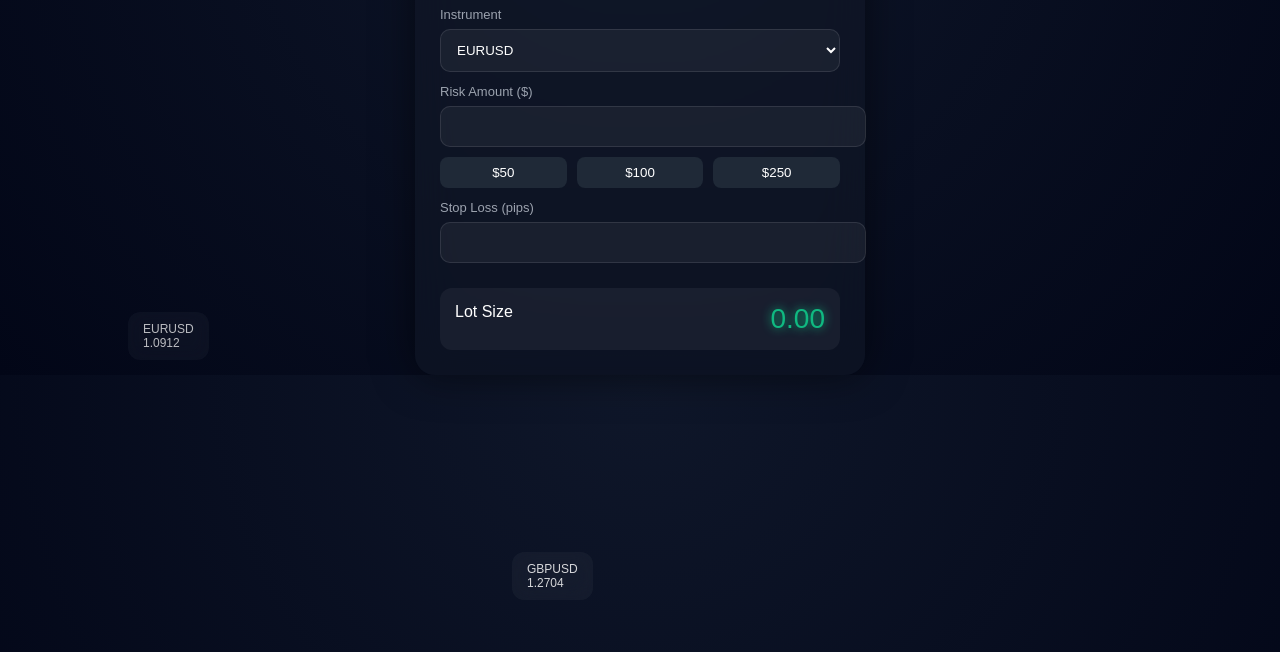
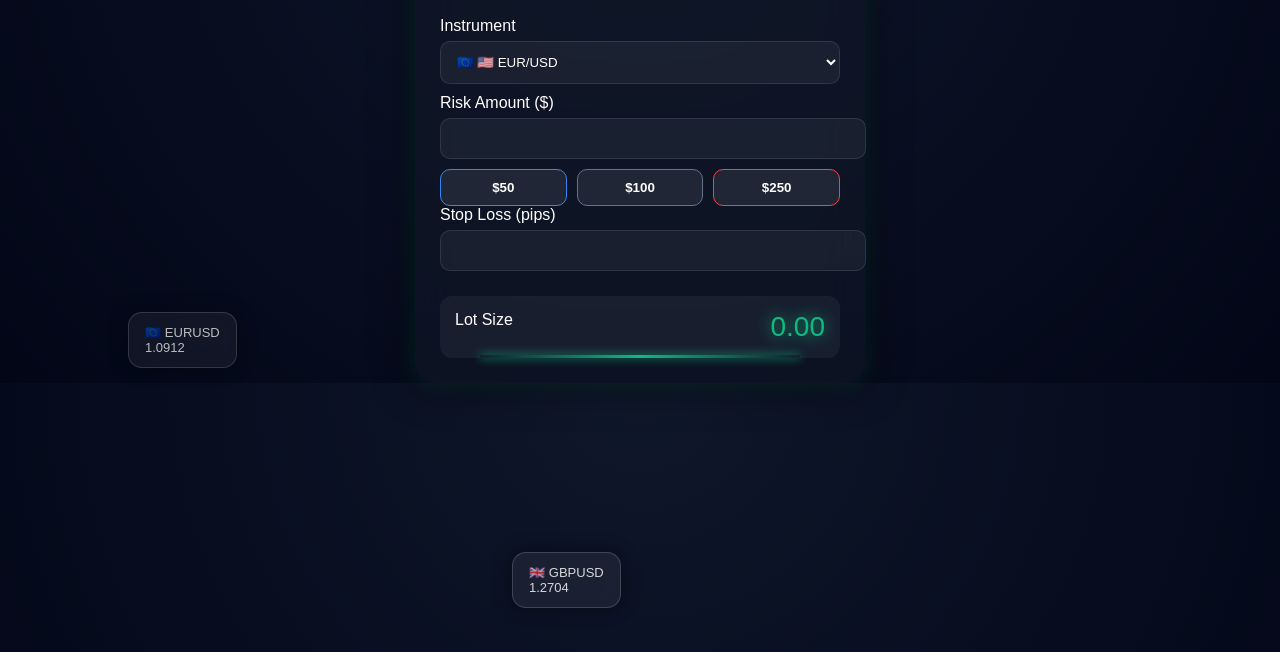
Before and after one commit to sahilchauhan2105/forex-calculator, a plain HTML site: page index.html in a window 1280 px wide. Shown: the part 148-800 px from the top of the page. Drawn offline with Linux system fonts and the light colour scheme.

Commit message:
Update index.html

```diff
--- a/index.html
+++ b/index.html
@@ -7,15 +7,15 @@
 <title>Sahil FX Calculator</title>
 
 <meta name="theme-color" content="#0b1220">
-<meta name="description" content="Forex Position Size Calculator by Sahil">
-
 <link rel="manifest" href="manifest.json">
 
 <style>
 body {
   margin: 0;
   font-family: sans-serif;
-  background: radial-gradient(circle at top, #0f172a, #020617);
+  background:
+    radial-gradient(circle at top, #0f172a, #020617),
+    radial-gradient(circle at 80% 20%, rgba(16,185,129,0.15), transparent 40%);
   color: white;
   overflow: hidden;
 }
@@ -30,12 +30,15 @@ body {
 
 .card {
   position: absolute;
-  padding: 10px 15px;
-  border-radius: 12px;
-  background: rgba(255,255,255,0.05);
-  backdrop-filter: blur(10px);
-  font-size: 12px;
+  padding: 12px 16px;
+  border-radius: 14px;
+  background: rgba(255,255,255,0.08);
+  backdrop-filter: blur(15px);
+  border: 1px solid rgba(255,255,255,0.2);
+  box-shadow: 0 0 20px rgba(0,0,0,0.5);
+  font-size: 13px;
   animation: floatUp 12s linear infinite;
+  opacity: 0.9;
 }
 
 .card:nth-child(1) { left: 10%; animation-delay: 0s; }
@@ -51,30 +54,40 @@ body {
 
 /* CONTAINER */
 .container {
+  position: relative;
+  z-index: 10;
   width: 90%;
   max-width: 400px;
   margin: auto;
   margin-top: 60px;
   padding: 25px;
   border-radius: 20px;
+
   background: rgba(17,24,39,0.6);
   backdrop-filter: blur(20px);
-  box-shadow: 0 0 40px rgba(0,0,0,0.5);
+
+  box-shadow:
+    0 0 40px rgba(0,0,0,0.6),
+    0 0 20px rgba(16,185,129,0.2);
 }
 
-/* TITLE */
+/* HEADER */
 h2 {
   text-align: center;
-  margin-bottom: 20px;
 }
 
-/* LABEL */
-label {
-  font-size: 13px;
+.title-main {
+  color: #10b981;
+  font-size: 22px;
+  font-weight: bold;
+}
+
+.title-sub {
+  font-size: 12px;
   color: #9ca3af;
 }
 
-/* INPUT PREMIUM */
+/* INPUT */
 input, select {
   width: 100%;
   padding: 12px;
@@ -89,22 +102,26 @@ input, select {
 .quick-risk {
   display: flex;
   gap: 10px;
-  margin-bottom: 10px;
 }
 
 .quick-risk button {
   flex: 1;
-  padding: 8px;
-  border-radius: 8px;
+  padding: 10px;
+  border-radius: 10px;
   border: none;
-  background: #1f2937;
+  font-weight: bold;
   color: white;
-  cursor: pointer;
+  background: rgba(255,255,255,0.08);
+  transition: 0.3s;
 }
 
+.quick-risk button:nth-child(1) { border: 1px solid #3b82f6; }
+.quick-risk button:nth-child(2) { border: 1px solid #64748b; }
+.quick-risk button:nth-child(3) { border: 1px solid #ef4444; }
+
 .quick-risk button:hover {
-  background: #10b981;
-  color: black;
+  transform: scale(1.05);
+  box-shadow: 0 0 15px rgba(255,255,255,0.2);
 }
 
 /* RESULT */
@@ -113,35 +130,43 @@ input, select {
   background: rgba(255,255,255,0.05);
   padding: 15px;
   border-radius: 12px;
+  position: relative;
 }
 
-.row {
-  display: flex;
-  justify-content: space-between;
+.result::after {
+  content: "";
+  position: absolute;
+  bottom: 0;
+  left: 10%;
+  width: 80%;
+  height: 3px;
+  background: linear-gradient(90deg, transparent, #10b981, transparent);
+  box-shadow: 0 0 10px #10b981;
 }
 
 #lot {
   font-size: 28px;
   color: #10b981;
-  text-shadow: 0 0 10px #10b981;
+  text-shadow: 0 0 15px #10b981;
 }
 
 /* INSTALL BUTTON */
 #installBtn {
-  margin-top: 15px;
+  margin-top: 20px;
   width: 100%;
-  padding: 12px;
-  border-radius: 12px;
+  padding: 14px;
+  border-radius: 14px;
   border: none;
-  background: linear-gradient(90deg, #3b82f6, #06b6d4);
+  font-size: 16px;
+  font-weight: bold;
   color: white;
-  font-weight: bold;
-  box-shadow: 0 0 20px rgba(59,130,246,0.5);
-  display: none;
-}
 
-/* PRICE INPUT */
-#priceBox {
+  background: linear-gradient(90deg, #1e3a8a, #06b6d4);
+
+  box-shadow:
+    0 0 25px rgba(59,130,246,0.6),
+    inset 0 0 10px rgba(255,255,255,0.2);
+
   display: none;
 }
 </style>
@@ -149,28 +174,32 @@ input, select {
 
 <body>
 
-<!-- FLOATING CARDS (CORRECT PLACE ✅) -->
+<!-- FLOATING CARDS -->
 <div class="floating-cards">
-  <div class="card">EURUSD<br>1.0912</div>
-  <div class="card">GBPUSD<br>1.2704</div>
-  <div class="card">USDJPY<br>153.67</div>
-  <div class="card">XAUUSD<br>2025</div>
+  <div class="card">🇪🇺 EURUSD<br>1.0912</div>
+  <div class="card">🇬🇧 GBPUSD<br>1.2704</div>
+  <div class="card">🇯🇵 USDJPY<br>153.67</div>
+  <div class="card">🟡 XAUUSD<br>2025</div>
 </div>
 
 <div class="container">
-  <h2>Sahil FX Calculator</h2>
+
+  <h2>
+    <div class="title-main">SAHIL FX</div>
+    <div class="title-sub">CALCULATOR</div>
+  </h2>
 
   <label>Instrument</label>
   <select id="pair" onchange="togglePrice(); calculate();">
-    <option value="EURUSD">EURUSD</option>
-    <option value="AUDUSD">AUDUSD</option>
-    <option value="NZDUSD">NZDUSD</option>
-    <option value="USDJPY">USDJPY</option>
-    <option value="USDCAD">USDCAD</option>
-    <option value="XAUUSD">XAUUSD</option>
+    <option value="EURUSD">🇪🇺 🇺🇸 EUR/USD</option>
+    <option value="AUDUSD">🇦🇺 🇺🇸 AUD/USD</option>
+    <option value="NZDUSD">🇳🇿 🇺🇸 NZD/USD</option>
+    <option value="USDJPY">🇺🇸 🇯🇵 USD/JPY</option>
+    <option value="USDCAD">🇺🇸 🇨🇦 USD/CAD</option>
+    <option value="XAUUSD">🟡 XAU/USD</option>
   </select>
 
-  <div id="priceBox">
+  <div id="priceBox" style="display:none;">
     <label>Enter Price</label>
     <input type="number" id="price" oninput="calculate()">
   </div>
@@ -188,20 +217,19 @@ input, select {
   <input type="number" id="sl" oninput="calculate()">
 
   <div class="result">
-    <div class="row">
+    <div style="display:flex; justify-content:space-between;">
       <span>Lot Size</span>
       <span id="lot">0.00</span>
     </div>
   </div>
 
-  <button id="installBtn">Install App</button>
+  <button id="installBtn">⬇ INSTALL APP</button>
 </div>
 
 <script>
 function togglePrice() {
   let pair = document.getElementById("pair").value;
   let box = document.getElementById("priceBox");
-
   box.style.display =
     (pair === "USDJPY" || pair === "USDCAD" || pair === "XAUUSD")
     ? "block" : "none";
```
